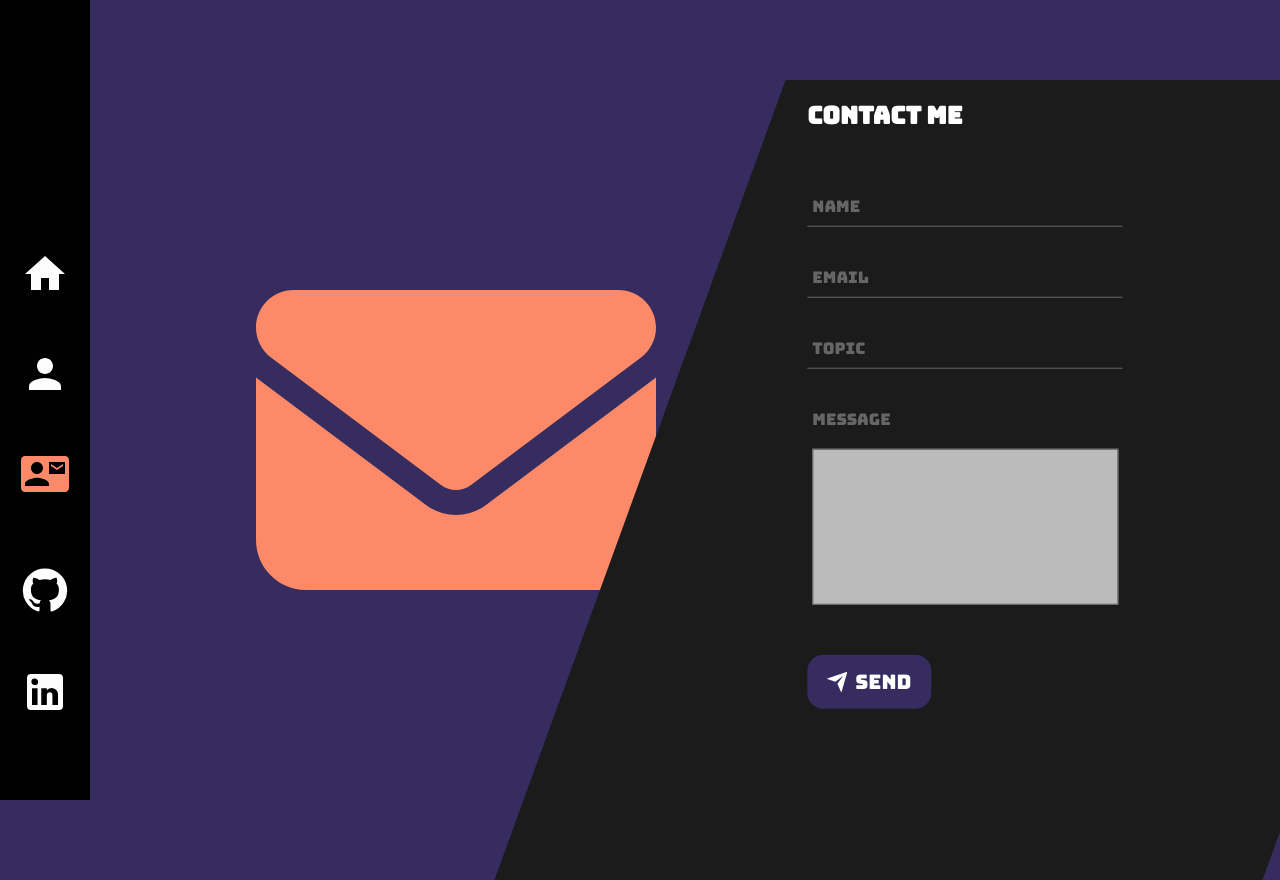
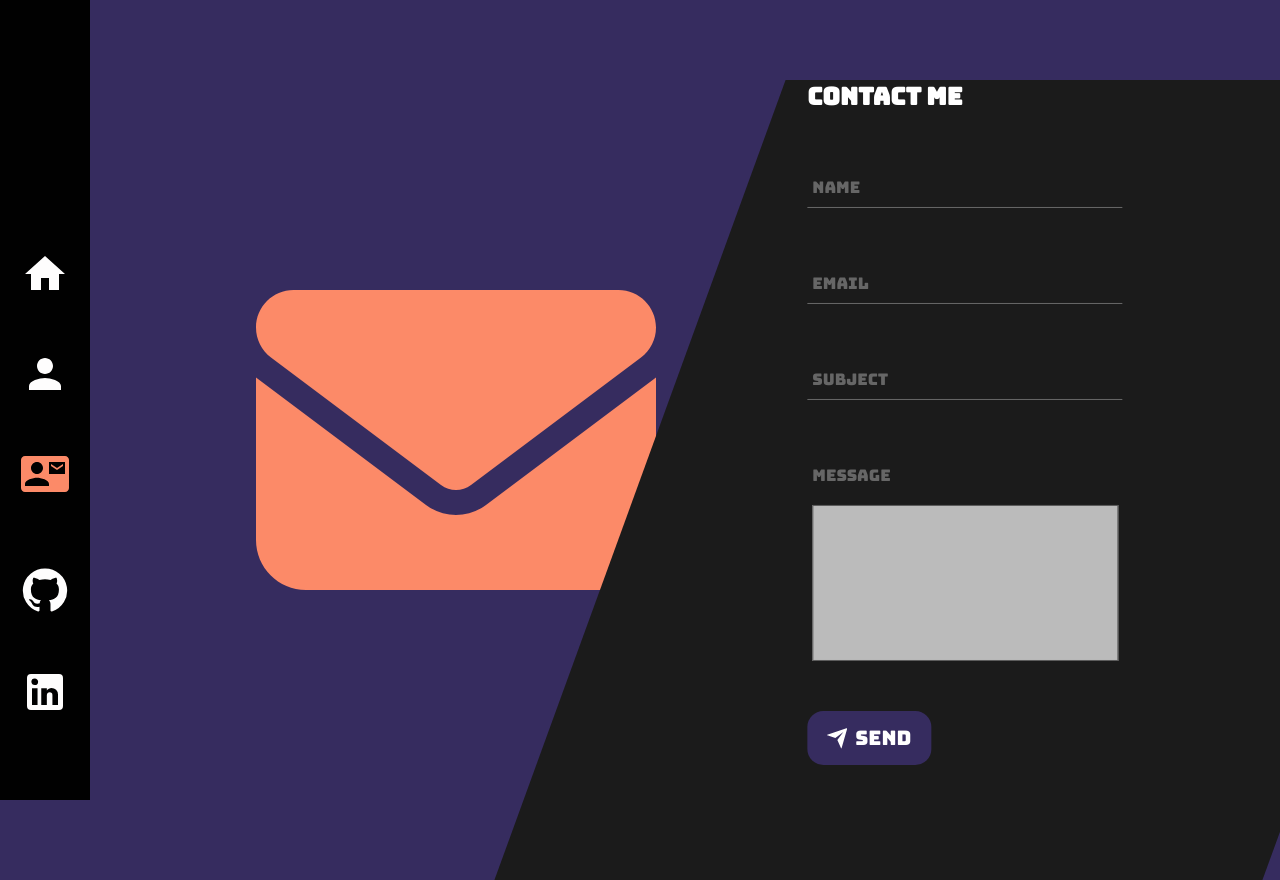
Before and after one commit to LifestreamX/portfolio, a React (Create React App) app: page /contact in a window 1280 px wide. Built offline with nearby package versions, Linux system fonts and the light colour scheme.

Commit message:
completed contact page with email setup

```diff
--- a/package.json
+++ b/package.json
@@ -16,6 +16,7 @@
     "@testing-library/react": "^13.3.0",
     "@testing-library/user-event": "^13.5.0",
     "animate.css": "^4.1.1",
+    "emailjs": "^4.0.0",
     "framer-motion": "^6.3.11",
     "gsap": "^3.10.4",
     "i": "^0.3.7",
--- a/src/pages/contact/Contact.js
+++ b/src/pages/contact/Contact.js
@@ -1,4 +1,4 @@
-import React, { useEffect, useState } from 'react';
+import React, { useEffect, useRef, useState } from 'react';
 import './Contact.scss';
 import { motion } from 'framer-motion';
 import '../../pages/home/HomePage.scss';
@@ -6,6 +6,7 @@ import { library } from '@fortawesome/fontawesome-svg-core';
 import { faEnvelope } from '@fortawesome/free-solid-svg-icons';
 import { FontAwesomeIcon } from '@fortawesome/react-fontawesome';
 import gsap from 'gsap';
+import emailjs from '@emailjs/browser';
 
 const Contact = () => {
   library.add(faEnvelope);
@@ -25,8 +26,8 @@ const Contact = () => {
         ease: 'bounce',
       }
     );
+
     // Form section
-
     gsap.fromTo('h1', { x: '1000%' }, { stagger: 0.3, duration: 1.5, x: '0' });
 
     gsap.fromTo(
@@ -36,10 +37,35 @@ const Contact = () => {
     );
     gsap.fromTo(
       'button',
-      { y: '1000%' },
-      { stagger: 0.3, duration: 1.4, delay: 1.5, y: '0' }
+      { opacity: 0 },
+      { stagger: 0.3, duration: 1.4, delay: 3, opacity: 1 }
     );
   }, []);
+
+  // Email
+
+  const form = useRef();
+
+  const sendEmail = (e) => {
+    e.preventDefault();
+
+    emailjs
+      .sendForm(
+        'service_nhlx8vb',
+        'template_95sbm8s',
+        form.current,
+        'VGREUHM3uBzR_I_AT'
+      )
+      .then(
+        (result) => {
+          console.log(result.text);
+        },
+        (error) => {
+          console.log(error.text);
+        }
+      );
+    e.target.reset();
+  };
 
   return (
     <motion.div
@@ -64,25 +90,29 @@ const Contact = () => {
           <div className='panel panel-right'>
             <div className='panel-content'>
               {/* Form */}
-              <form className='form'>
+              <form className='form' ref={form} onSubmit={sendEmail}>
                 <h1 className='input-1'>CONTACT ME</h1>
+                {/* Name input */}
                 <div className='group input-2'>
-                  <input type='text' required />
+                  <input type='text' required name='name' />
                   <span className='highlight'></span>
                   <label>Name</label>
                 </div>
+                {/* Email input */}
                 <div className='group input-3'>
-                  <input type='text' required />
+                  <input type='email' required name='email' />
                   <span className='highlight'></span>
                   <label>Email</label>
                 </div>
+                {/* SUbject input */}
                 <div className='group input-4'>
-                  <input type='text' required />
+                  <input type='text' required name='subject' />
                   <span className='highlight'></span>
-                  <label>Topic</label>
+                  <label>Subject</label>
                 </div>
+                {/* Message input */}
                 <div className='group message-wrapper input-5'>
-                  <textarea required className='message-box' />
+                  <textarea required className='message-box' name='message' />
                   <label>Message</label>
                 </div>
                 {/* Send button  */}
--- a/src/pages/contact/Contact.scss
+++ b/src/pages/contact/Contact.scss
@@ -117,15 +117,29 @@ input {
   outline: none;
   border-bottom: 1px solid #b1b1b1;
   color: #b1b1b1;
-  background: rgba(0, 0, 0, 0);
+  background: rgba(0, 0, 0, 0) !important;
   opacity: 0.5;
   transition: 0.2s ease;
+  background: none;
 }
 
 input:focus {
   outline: none;
   opacity: 1;
   font-family: 'Roboto', sans-serif;
+}
+
+.input-2 {
+  margin-bottom: 50px;
+}
+.input-3 {
+  margin-bottom: 50px;
+}
+.input-4 {
+  margin-bottom: 50px;
+}
+.input-5 {
+  margin-bottom: 50px;
 }
 
 label {
@@ -145,7 +159,7 @@ label {
 /* active state */
 input:focus ~ label,
 input:valid ~ label {
-  top: -15px;
+  top: -25px;
   font-size: 12px;
   color: #b1b1b1;
   opacity: 1;
--- a/src/pages/home/HomePage.js
+++ b/src/pages/home/HomePage.js
@@ -71,7 +71,6 @@ const HomePage = () => {
     'r',
   ];
 
-
   useEffect(() => {
     setTimeout(() => {
       setTimer(!timer);
@@ -84,15 +83,14 @@ const HomePage = () => {
       className='container home-page'
       initial={{ width: 0 }}
       animate={{ width: '100%' }}
-      exit={{ x: window.innerWidth, transition: { duration: .7 } }}
-
+      exit={{ x: window.innerWidth, transition: { duration: 0.7 } }}
     >
       {/* Top section */}
       <div className='typing-text'>
         {timer === false ? (
           <SidebarText />
         ) : (
-          <h1 className='portfolio-title '>
+          <h1 className='portfolio-title'>
             {' '}
             <LetterAnimations
               letterClass={letterClass}
@@ -109,19 +107,19 @@ const HomePage = () => {
           <LetterAnimations
             letterClass={letterClass}
             strArray={firstLine}
-            idx={53}
+            idx={21}
           />{' '}
           <br />{' '}
           <LetterAnimations
             letterClass={letterClass}
             strArray={secondLine}
-            idx={21}
+            idx={35}
           />
           <br />{' '}
           <LetterAnimations
             letterClass={letterClass}
             strArray={thirdLine}
-            idx={35}
+            idx={53}
           />
         </h1>
 
```
Also changed, not shown: 1 other file (tests, documents, lock files or other folders).
